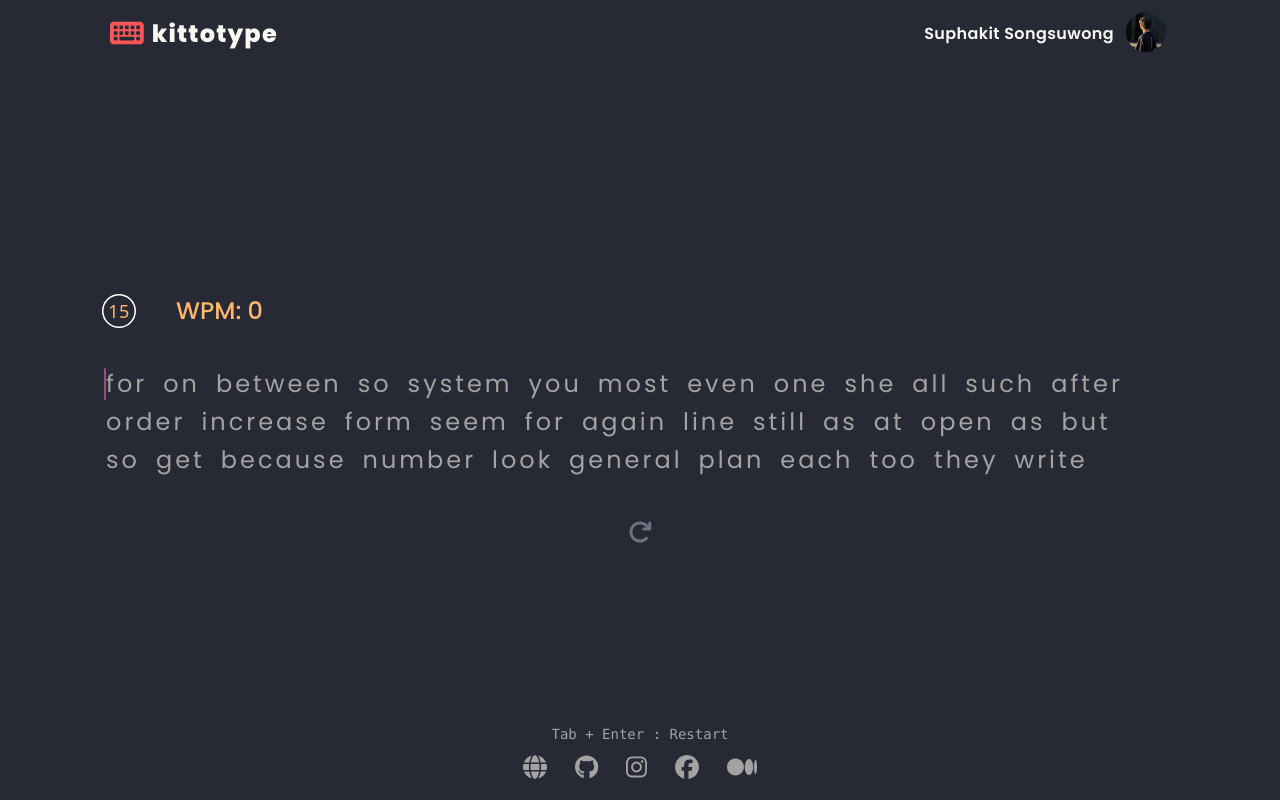
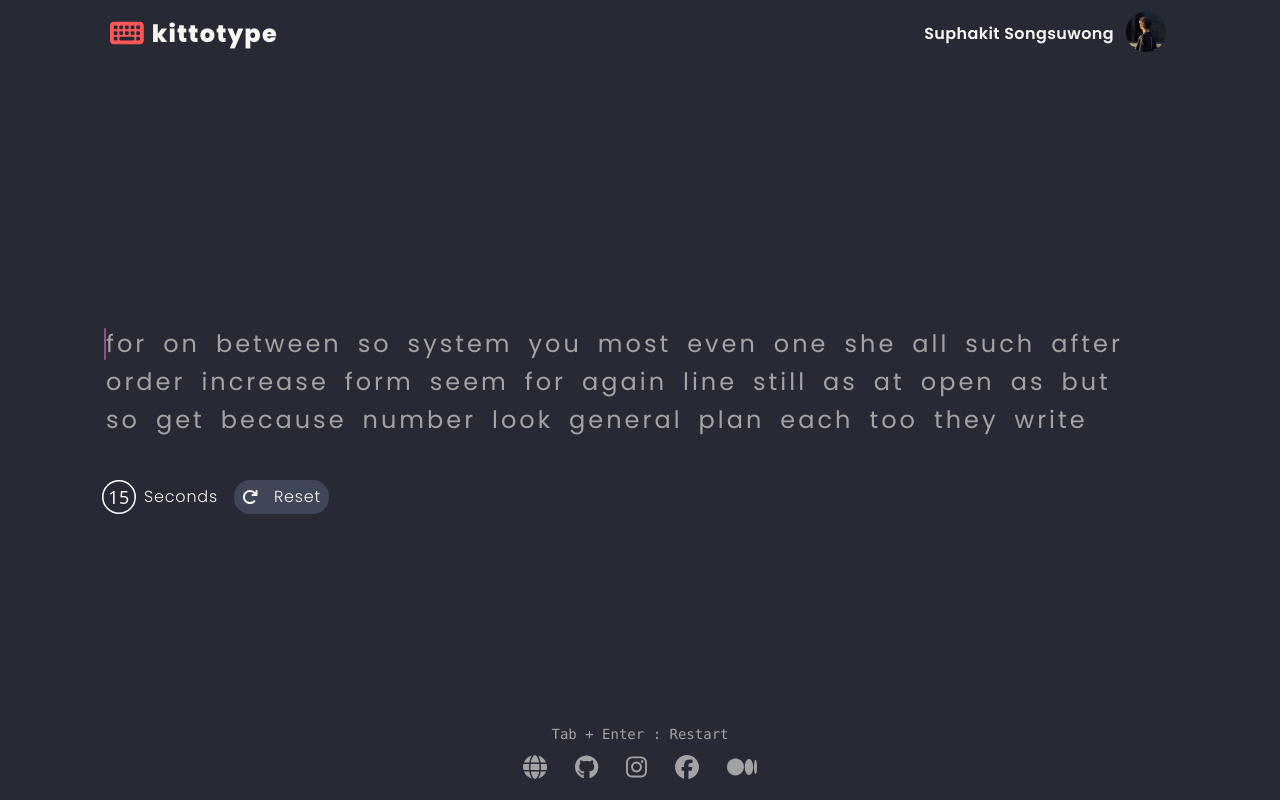
Before and after one commit to biskitsx/kittotype, a Next.js app: page / in a window 1280 px wide. Built offline with nearby package versions, Linux system fonts and the light colour scheme.

Commit message:
add new variable

```diff
--- a/src/pages/index.tsx
+++ b/src/pages/index.tsx
@@ -21,9 +21,11 @@ export default function Home() {
     const [timeRemaining, setTimeRemaining] = useState(15); // Initialize timer to 15 seconds
     const [timerRunning, setTimerRunning] = useState(false);
     const [wpm, setWPM] = useState<number>(0);
+    const [isEnded, setIsEnded] = useState<boolean>(false);
     const wordsContainerRef = useRef<HTMLDivElement | null>(null);
-    const [isEnded, setIsEnded] = useState<boolean>(false);
     const buttonRef = useRef<HTMLButtonElement | null>(null);
+    const [topOfPrevLetter, setTopOfPrevLetter] = useState<number>(0);
+
     const getNewWordsAndClearCSS = () => {
         let words = [];
         for (let i = 0; i < 42; i++) {
@@ -50,7 +52,6 @@ export default function Home() {
         // reset current word and letter
         setCurrentWord(0);
         setCurrentLetter(0);
-
         // reset timer
         resetTimer();
         setIsEnded(false);
@@ -96,6 +97,14 @@ export default function Home() {
     const handleKeyPress = (e: KeyboardEvent) => {
         // Ensure the words container is in focus
         if (wordsContainerRef.current === document.activeElement && !isEnded) {
+            // is first game
+            if (topOfPrevLetter == 0) {
+                const curLetter = document.querySelector('.current.letter');
+                const curLetterTop = curLetter?.getBoundingClientRect().top;
+                if (curLetterTop) {
+                    setTopOfPrevLetter(curLetterTop);
+                }
+            }
 
             // detect first letter to start countdown
             e.preventDefault();
@@ -108,8 +117,14 @@ export default function Home() {
             const isBackspace = key === 'Backspace';
             const isFirstLetter = currentLetterIndex === 0;
             const isTab = key === 'Tab';
-            // const currentLetterRef = document.querySelector('.letter.current');
+            const curLetter = document.querySelector('.current.letter')?.getBoundingClientRect().top;
+            const isNewLine = topOfPrevLetter != 0 && topOfPrevLetter != curLetter;
 
+            if (isNewLine) {
+                if (curLetter) {
+                    setTopOfPrevLetter(curLetter);
+                }
+            }
             if (isTab) {
                 buttonRef.current?.focus();
             }
@@ -215,16 +230,16 @@ export default function Home() {
             return () => clearTimeout(timer);
         }
     }, [timeRemaining, timerRunning]);
+
     return (
         <div className='h-screen relative flex flex-col items-center w-full'>
             <div className='container'>
                 <Nav />
                 <div className='wrap-content'>
-                    <div className='time-wpm flex items-center'>
+                    {/* <div className='time-wpm flex items-center'>
                         <CircularWithValueLabel timeRemaining={timeRemaining} />
-
                         <p className=''>WPM: {Number.isNaN(wpm) ? 0 : wpm}</p>
-                    </div>
+                    </div> */}
                     <div ref={wordsContainerRef} tabIndex={0} className='game'>
                         {words.map((word, wordIndex) => {
                             let wordCss = wordIndex === currentWordIndex ? 'word current' : 'word';
@@ -246,7 +261,18 @@ export default function Home() {
                             )
                         })}
                     </div>
-                    <button onClick={newGame} ref={buttonRef} className='focus:text-white'><FontAwesomeIcon icon={faArrowRightRotate} className='new-game-btn' /></button>
+                    <div className='flex justify-start w-full'>
+                        <div className='flex gap-4 justify-start font-light'>
+                            <span className='flex items-center gap-2'>
+                                <CircularWithValueLabel timeRemaining={timeRemaining} />
+                                <p className='text-md tracking-wider'>Seconds</p>
+                            </span>
+                            <button onClick={newGame} ref={buttonRef} className='flex justify-center items-center gap-4 py-1 px-2 rounded-2xl bg-neutral outline-accent outline-1 transition-colors' >
+                                <FontAwesomeIcon icon={faArrowRightRotate} className='' />
+                                <p className='tracking-wider text-md'>Reset</p>
+                            </button>
+                        </div>
+                    </div>
                 </div>
             </div>
             <Footer />
```
